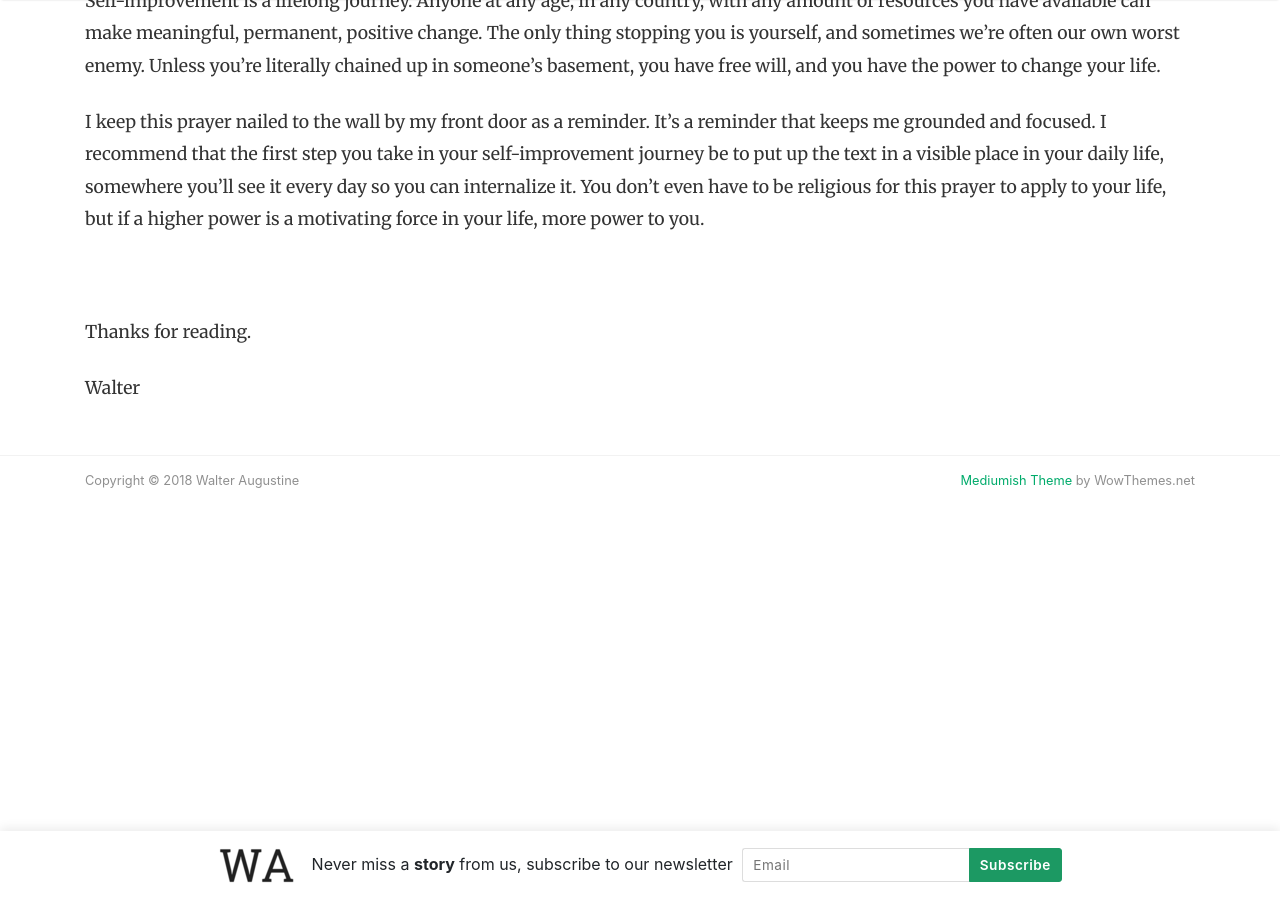
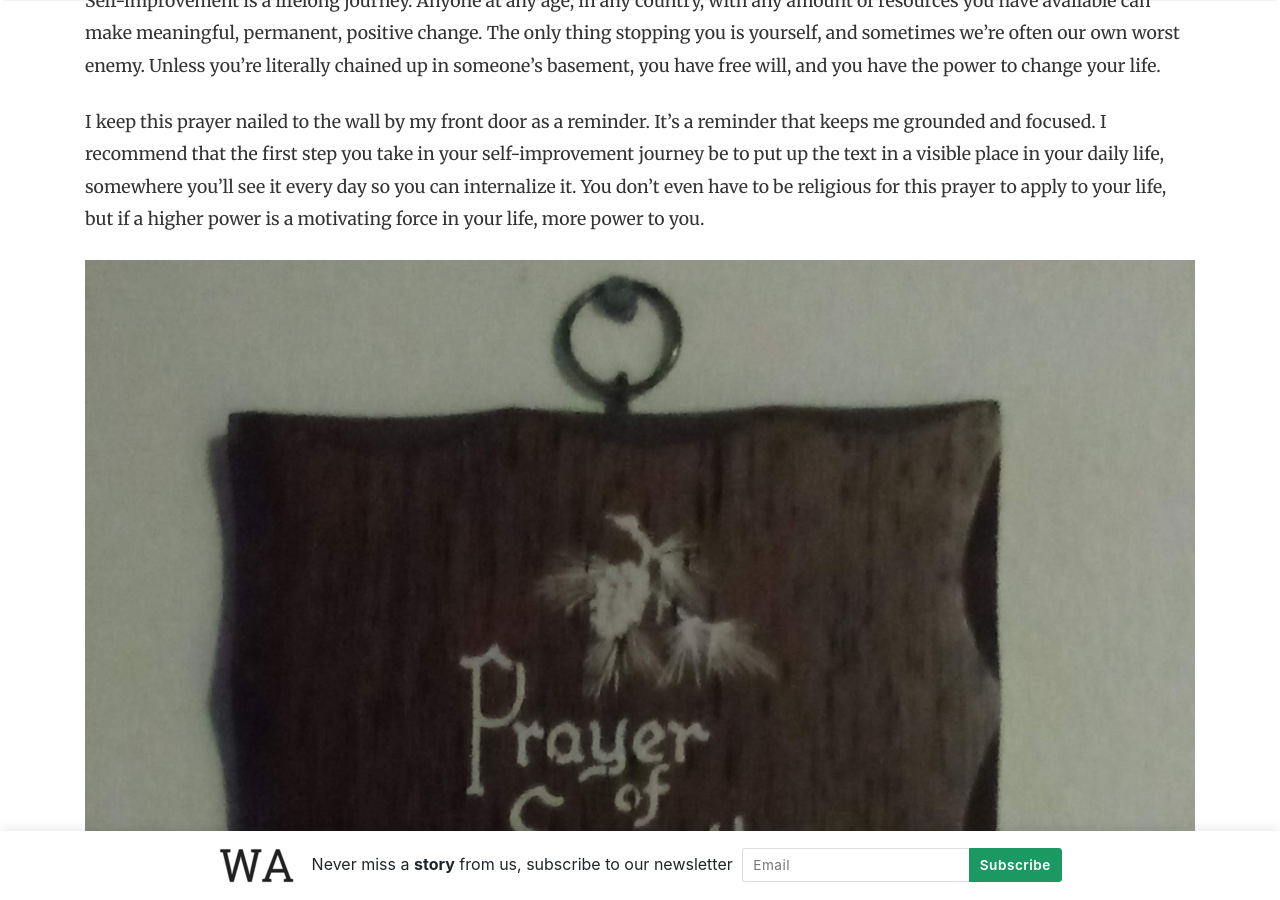
Before and after one commit to Walter-0/walteraugustine.com, a Jekyll site: the page built from about.md, in a window 1280 px wide and 900 px high, scrolled down 571 px. Built offline with Jekyll 4.4.1, drawn with Linux system fonts in a browser that asks for light colours; nearby versions of some CDN libraries; comment, search, counter and statistics services are not loaded.

Commit message:
Update from Forestry.io - Updated about.md

```diff
--- a/about.md
+++ b/about.md
@@ -13,7 +13,7 @@ Self-improvement is a lifelong journey. Anyone at any age, in any country, with
 
 I keep this prayer nailed to the wall by my front door as a reminder. It's a reminder that keeps me grounded and focused. I recommend that the first step you take in your self-improvement journey be to put up the text in a visible place in your daily life, somewhere you'll see it every day so you can internalize it. You don't even have to be religious for this prayer to apply to your life, but if a higher power is a motivating force in your life, more power to you.
 
-![](/uploads/prayer-of-serenity.jpg)
+![God grant me the serenity to accept the things I cannot change, courage to change the things I can, and the wisdom to know the difference.](assets/images/prayer-of-serenity.jpg "Prayer of Serenity")
 
 Thanks for reading.
 
```
